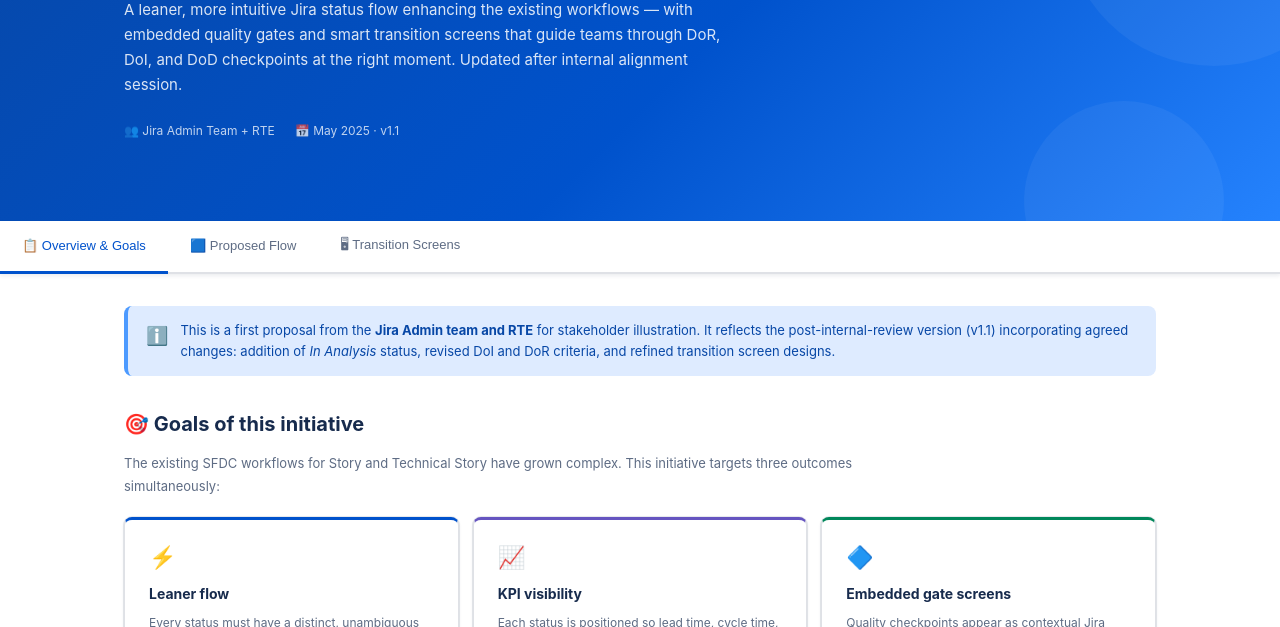
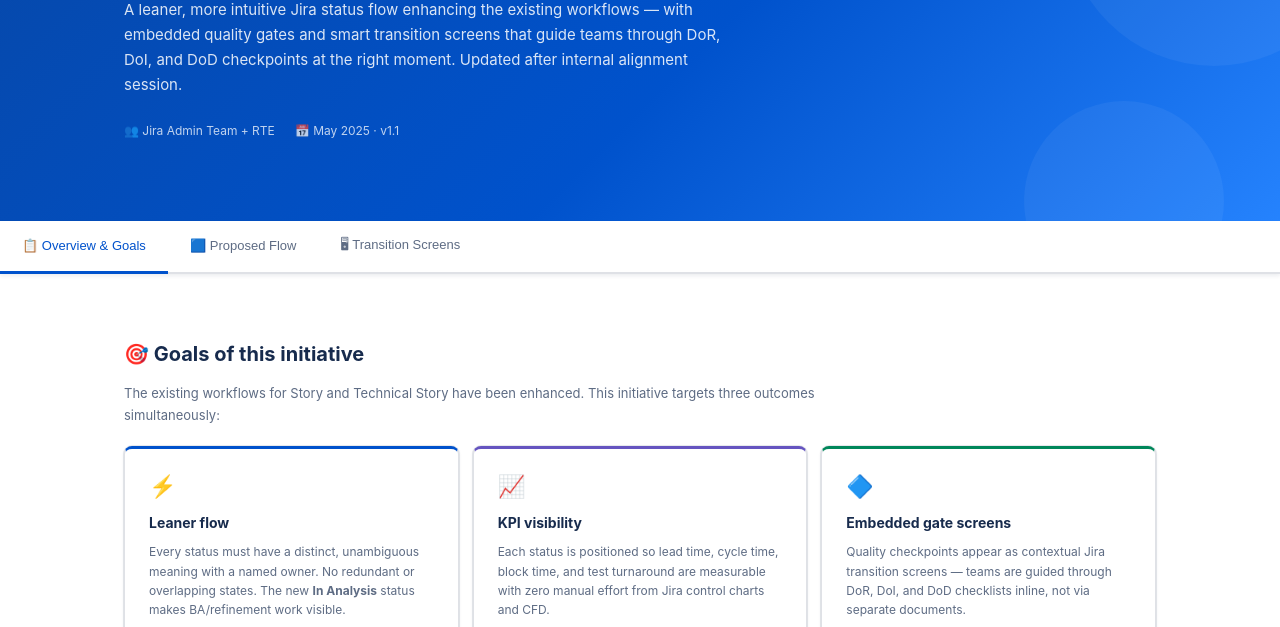
Before and after one commit to sagar9595-git/JSW, a plain HTML site: page story_workflow_revised_v1.1.html in a window 1280 px wide. Shown: the part 173-800 px from the top of the page. Drawn offline with Linux system fonts and the light colour scheme.

Commit message:
Add files via upload
Updated the changes necessary

```diff
--- a/story_workflow_revised_v1.1.html
+++ b/story_workflow_revised_v1.1.html
@@ -209,13 +209,9 @@ h3{font-size:15px;font-weight:700;margin:20px 0 8px;color:var(--text)}
 ═══════════════════════════════════════════════════════════ -->
 <div class="tab-page active" id="tab-overview">
 
-  <div class="callout info">
-    <div class="callout-icon">ℹ️</div>
-    <div>This is a first proposal from the <strong>Jira Admin team and RTE</strong> for stakeholder illustration. It reflects the post-internal-review version (v1.1) incorporating agreed changes: addition of <em>In Analysis</em> status, revised DoI and DoR criteria, and refined transition screen designs.</div>
-  </div>
 
   <h2>🎯 Goals of this initiative</h2>
-  <div class="section-intro">The existing SFDC workflows for Story and Technical Story have grown complex. This initiative targets three outcomes simultaneously:</div>
+  <div class="section-intro">The existing workflows for Story and Technical Story have been enhanced. This initiative targets three outcomes simultaneously:</div>
 
   <div style="display:grid;grid-template-columns:repeat(3,1fr);gap:14px;margin-bottom:28px">
     <div class="card" style="border-top:3px solid var(--blue)">
```
